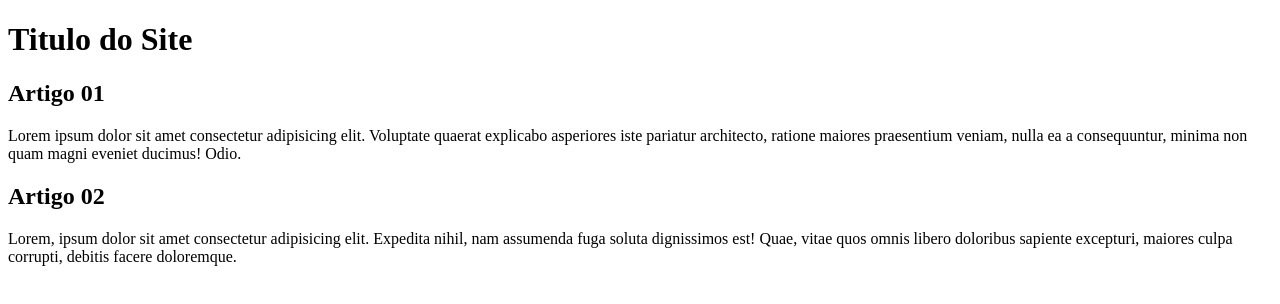
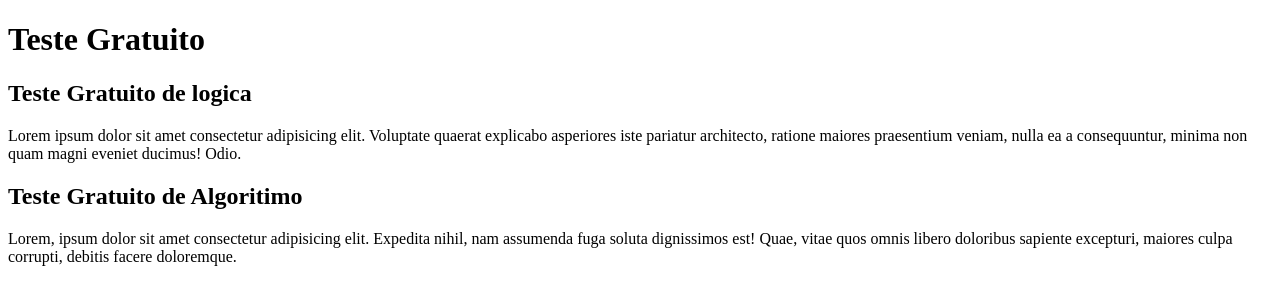
Before and after one commit to Es0souza/projeto-site, a plain HTML site: page index.html in a window 1280 px wide. Drawn offline with Linux system fonts and the light colour scheme.

Commit message:
rascunho do conteudo

```diff
--- a/index.html
+++ b/index.html
@@ -9,14 +9,14 @@
 <body>
     <main>
         <header>
-            <h1>Titulo do Site</h1>
+            <h1>Teste Gratuito</h1>
         </header>
         <article>
-            <h2>Artigo 01</h2>
+            <h2>Teste Gratuito de logica</h2>
             <p>Lorem ipsum dolor sit amet consectetur adipisicing elit. Voluptate quaerat explicabo asperiores iste pariatur architecto, ratione maiores praesentium veniam, nulla ea a consequuntur, minima non quam magni eveniet ducimus! Odio.</p>
         </article>
         <article>
-            <h2>Artigo 02</h2>
+            <h2>Teste Gratuito de Algoritimo</h2>
             <p>Lorem, ipsum dolor sit amet consectetur adipisicing elit. Expedita nihil, nam assumenda fuga soluta dignissimos est! Quae, vitae quos omnis libero doloribus sapiente excepturi, maiores culpa corrupti, debitis facere doloremque.</p>
         </article>
     </main>
```
